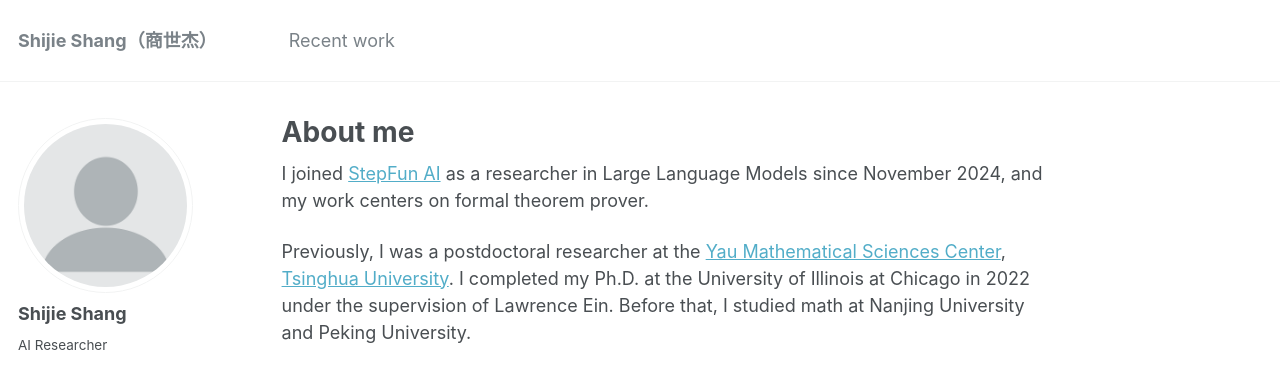
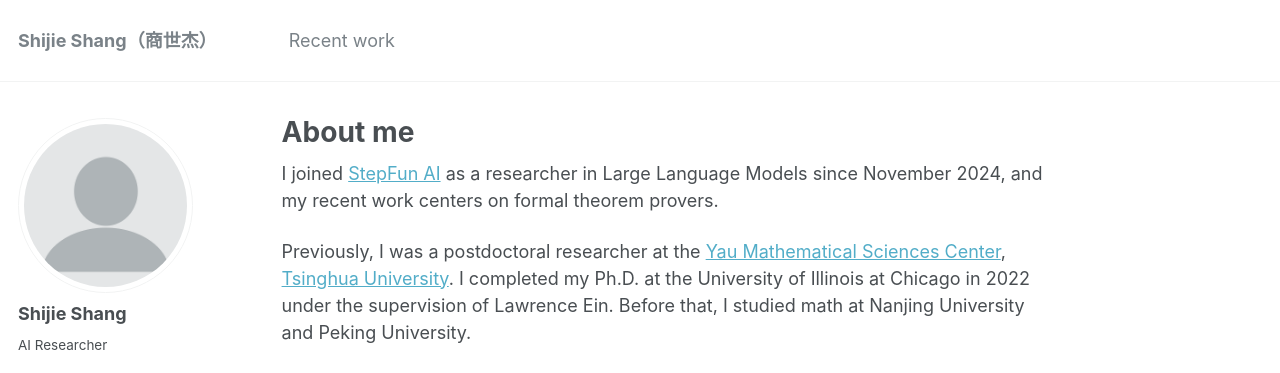
Before and after one commit to shshjie/shshjie.github.io, a Jekyll site: the page built from _pages/about.md, in a window 1280 px wide. Shown: the top 373 px of the page. Built offline with Jekyll 4.4.1, drawn with Linux system fonts in a browser that asks for light colours.

Commit message:
Update about.md

```diff
--- a/_pages/about.md
+++ b/_pages/about.md
@@ -7,7 +7,7 @@ redirect_from:
   - /about.html
 ---
 
-I joined [StepFun AI](https://www.stepfun.com/company) as a researcher in Large Language Models since November 2024, and my work centers on formal theorem prover.
+I joined [StepFun AI](https://www.stepfun.com/company) as a researcher in Large Language Models since November 2024, and my recent work centers on formal theorem provers.
 
 Previously, I was a postdoctoral researcher at the [Yau Mathematical Sciences Center](https://ymsc.tsinghua.edu.cn), [Tsinghua University](https://www.tsinghua.edu.cn). I completed my Ph.D. at the University of Illinois at Chicago in 2022 under the supervision of Lawrence Ein. Before that, I studied math at Nanjing University and Peking University.
 
```
